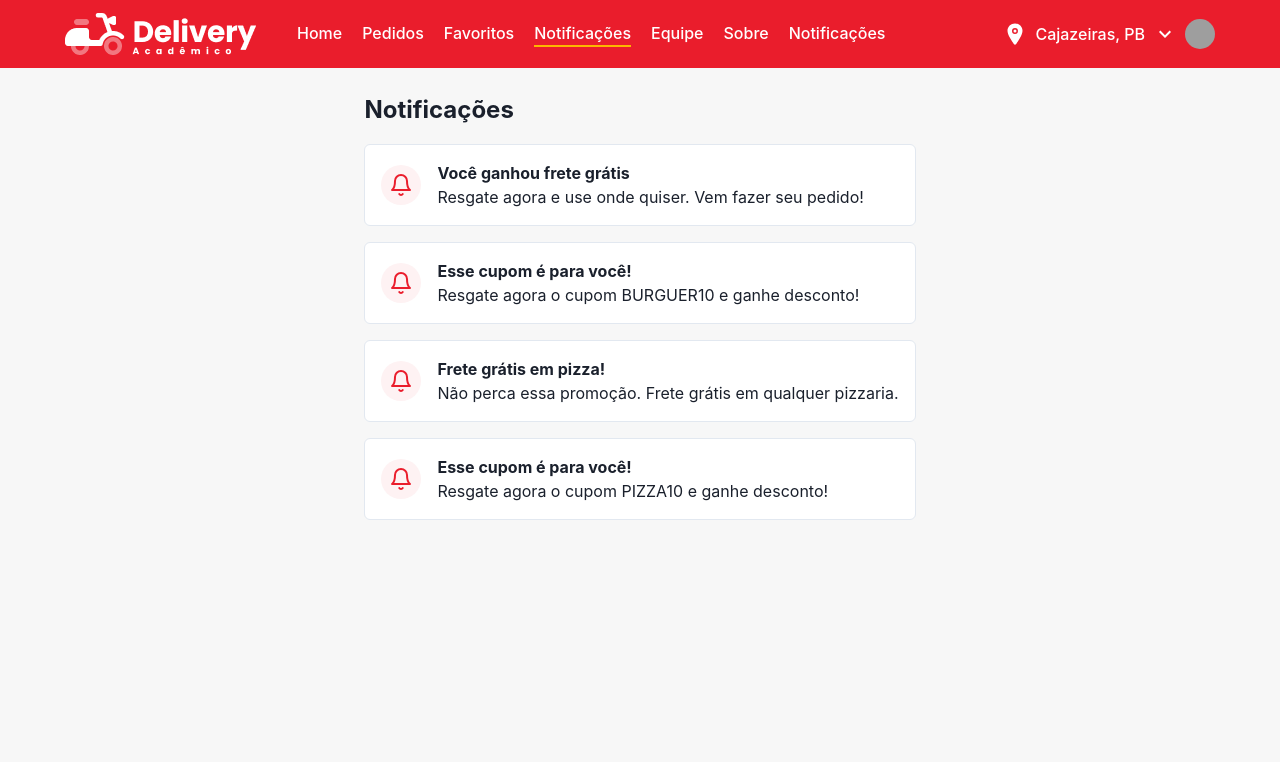
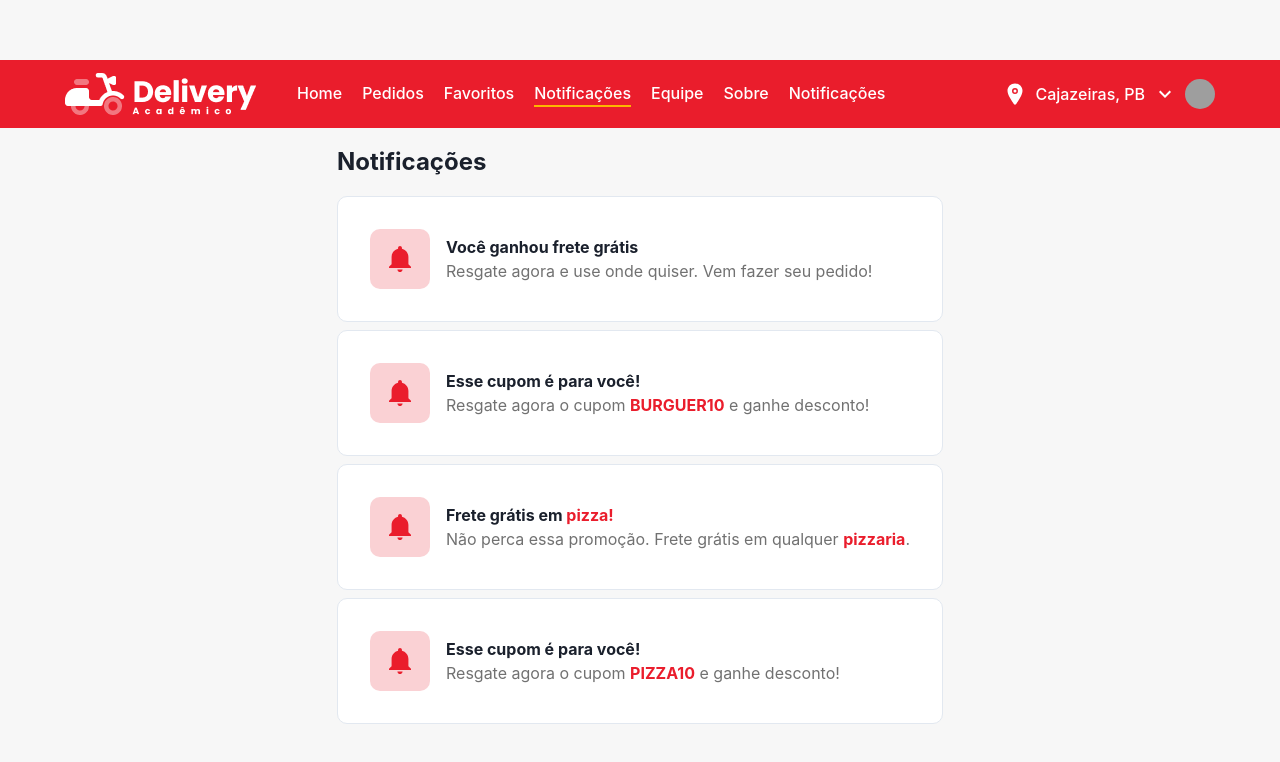
Before and after one commit to moacirdavidag/frontend-pw2, a React (Vite) app: page /notificacoes in a window 1280 px wide. Shown: the top 762 px of the page. Built offline with nearby package versions, Linux system fonts and the light colour scheme; sample sign-in values are in the browser's storage.

Commit message:
Update Tela Notificações

```diff
--- a/src/pages/Notifications/NotificationsScreen.tsx
+++ b/src/pages/Notifications/NotificationsScreen.tsx
@@ -1,63 +1,102 @@
 import { Box, Text, VStack, Icon, HStack } from "@chakra-ui/react";
-import { FiBell } from "react-icons/fi";
 import { PageLayout } from "../../components/PageLayout/PageLayout";
+import { IoMdNotifications } from "react-icons/io";
 
 const NotificationsScreen = () => {
   const notificacoes = [
     {
       id: 1,
       titulo: "Você ganhou frete grátis",
-      descricao: "Resgate agora e use onde quiser. Vem fazer seu pedido!",
+      descricao: (
+        <Text color="#717171">
+          Resgate agora e use onde quiser. Vem fazer seu pedido!
+        </Text>
+      ),
     },
     {
       id: 2,
       titulo: "Esse cupom é para você!",
-      descricao: "Resgate agora o cupom BURGUER10 e ganhe desconto!",
+      descricao: (
+        <Text color="#717171">
+          Resgate agora o cupom{" "}
+          <Text as="span" color="#EA1D2C" fontWeight="bold">
+            BURGUER10
+          </Text>{" "}
+          e ganhe desconto!
+        </Text>
+      ),
     },
     {
       id: 3,
-      titulo: "Frete grátis em pizza!",
-      descricao: "Não perca essa promoção. Frete grátis em qualquer pizzaria.",
+      titulo: (
+        <>
+          Frete grátis em{" "}
+          <Text as="span" color="#EA1D2C" fontWeight="bold">
+            pizza!
+          </Text>
+        </>
+      ),
+      descricao: (
+        <Text color="#717171">
+          Não perca essa promoção. Frete grátis em qualquer{" "}
+          <Text as="span" color="#EA1D2C" fontWeight="bold">
+            pizzaria
+          </Text>
+          .
+        </Text>
+      ),
     },
     {
       id: 4,
       titulo: "Esse cupom é para você!",
-      descricao: "Resgate agora o cupom PIZZA10 e ganhe desconto!",
+      descricao: (
+        <Text color="#717171">
+          Resgate agora o cupom{" "}
+          <Text as="span" color="#EA1D2C" fontWeight="bold">
+            PIZZA10
+          </Text>{" "}
+          e ganhe desconto!
+        </Text>
+      ),
     },
   ];
 
   return (
     <PageLayout shouldDisplayHeader={true}>
-      <VStack spacing={4} p={6} align="flex-start" minHeight={"100vh"}>
+      <VStack spacing={4} p={4} align="start">
         <Text fontSize="2xl" fontWeight="bold">
           Notificações
         </Text>
+        <VStack spacing={2} w="100%" flex="1">
           {notificacoes.map((notificacao) => (
             <HStack
               key={notificacao.id}
               bg="white"
-            p={4}
+              p={8}
               w="100%"
-            borderRadius="md"
+              borderRadius="10px"
               border="1px solid #E2E8F0"
               spacing={4}
             >
               <Box
-              bg="#FEF2F3"
+                bg="#fad1d4"
                 p={2}
-              borderRadius="full"
+                width="60px"
+                height="60px"
+                borderRadius="10px"
                 display="flex"
                 alignItems="center"
                 justifyContent="center"
               >
-              <Icon as={FiBell} color="#EA1D2C" boxSize={6} />
+                <Icon as={IoMdNotifications} color="#EA1D2C" boxSize={8} />
               </Box>
-            <Box>
+              <Box flex="1">
                 <Text fontWeight="bold">{notificacao.titulo}</Text>
-              <Text>{notificacao.descricao}</Text>
+                {notificacao.descricao}
               </Box>
             </HStack>
           ))}
+        </VStack>
       </VStack>
     </PageLayout>
   );
```
Also changed, not shown: src/App.tsx (+20 -4 lines). Lines whose indentation alone changed are shown as unchanged.
